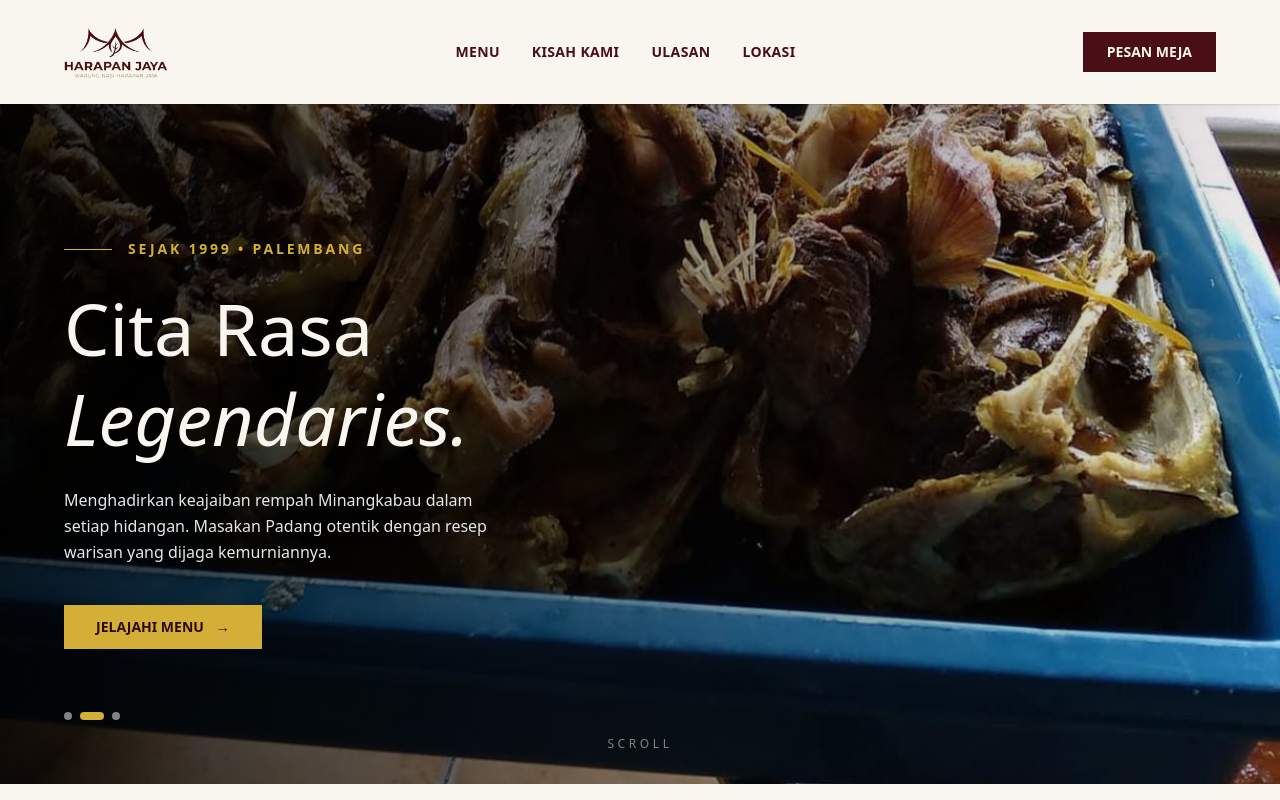
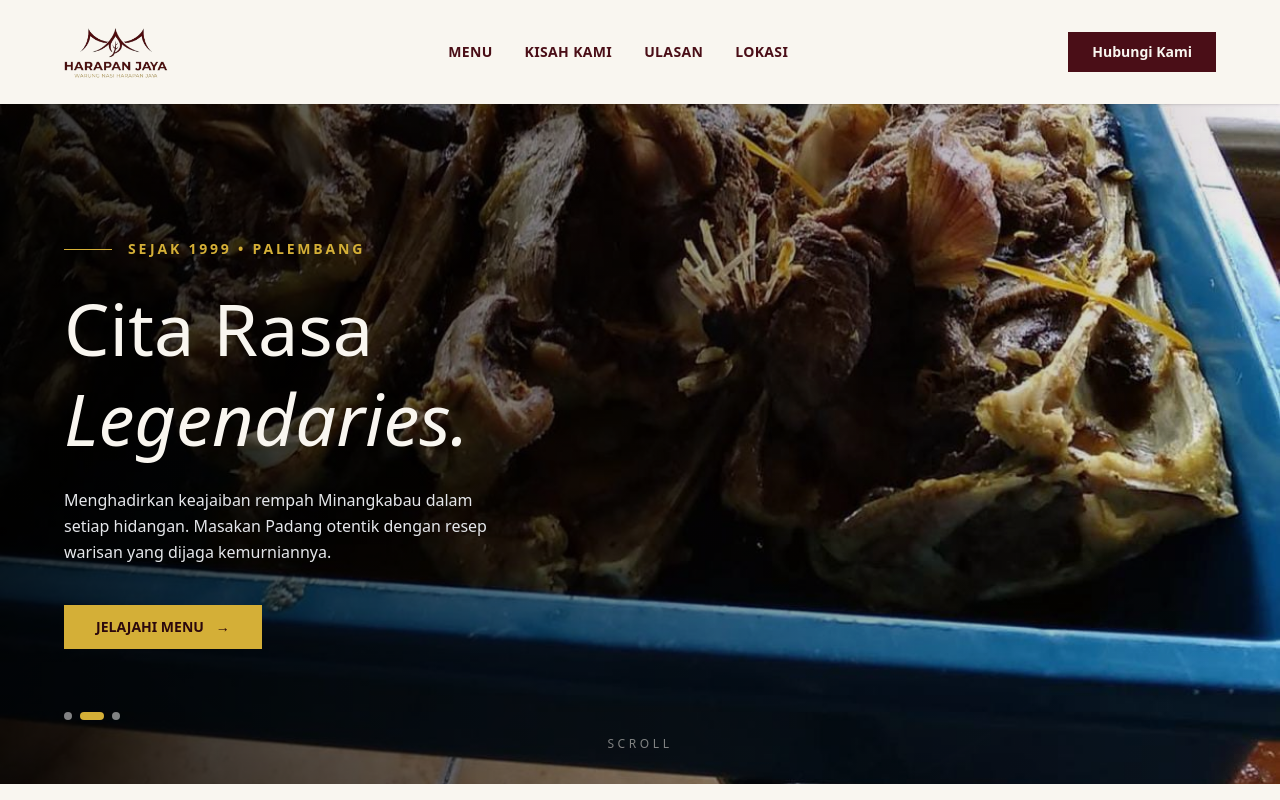
Before and after one commit to mhmmadarifin27/harapan-jaya, a Next.js app: page / in a window 1280 px wide. Shown: the top 800 px of the page. Built offline with nearby package versions, Linux system fonts and the light colour scheme; a web font is replaced by a local one.

Commit message:
src/app/page.jssrc/app/katalog-menu/page.js

```diff
--- a/src/app/katalog-menu/page.js
+++ b/src/app/katalog-menu/page.js
@@ -69,7 +69,7 @@ export default function KatalogMenu() {
           rel="noopener noreferrer"
           className="bg-padang-maroon text-padang-cream px-6 py-2.5 text-sm font-semibold hover:bg-padang-dark transition text-center inline-block"
         >
-          PESAN MEJA
+          Hubungi Kami
         </a>
       </nav>
 
--- a/src/app/page.js
+++ b/src/app/page.js
@@ -84,7 +84,7 @@ export default function Home() {
           rel="noopener noreferrer"
           className="bg-padang-maroon text-padang-cream px-6 py-2.5 text-sm font-semibold hover:bg-padang-dark transition text-center inline-block"
         >
-          PESAN MEJA
+          Hubungi Kami
         </motion.a>
       </nav>
 
```
